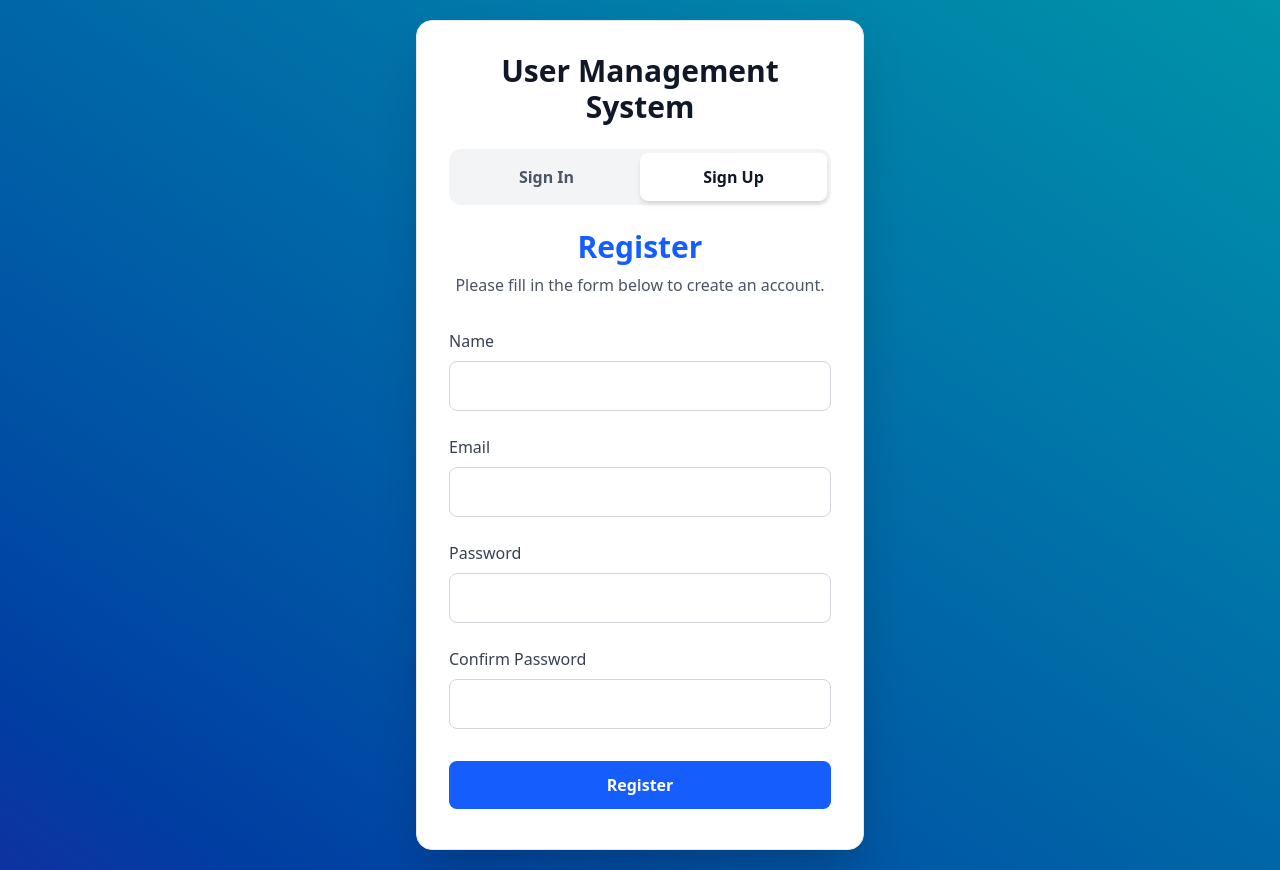
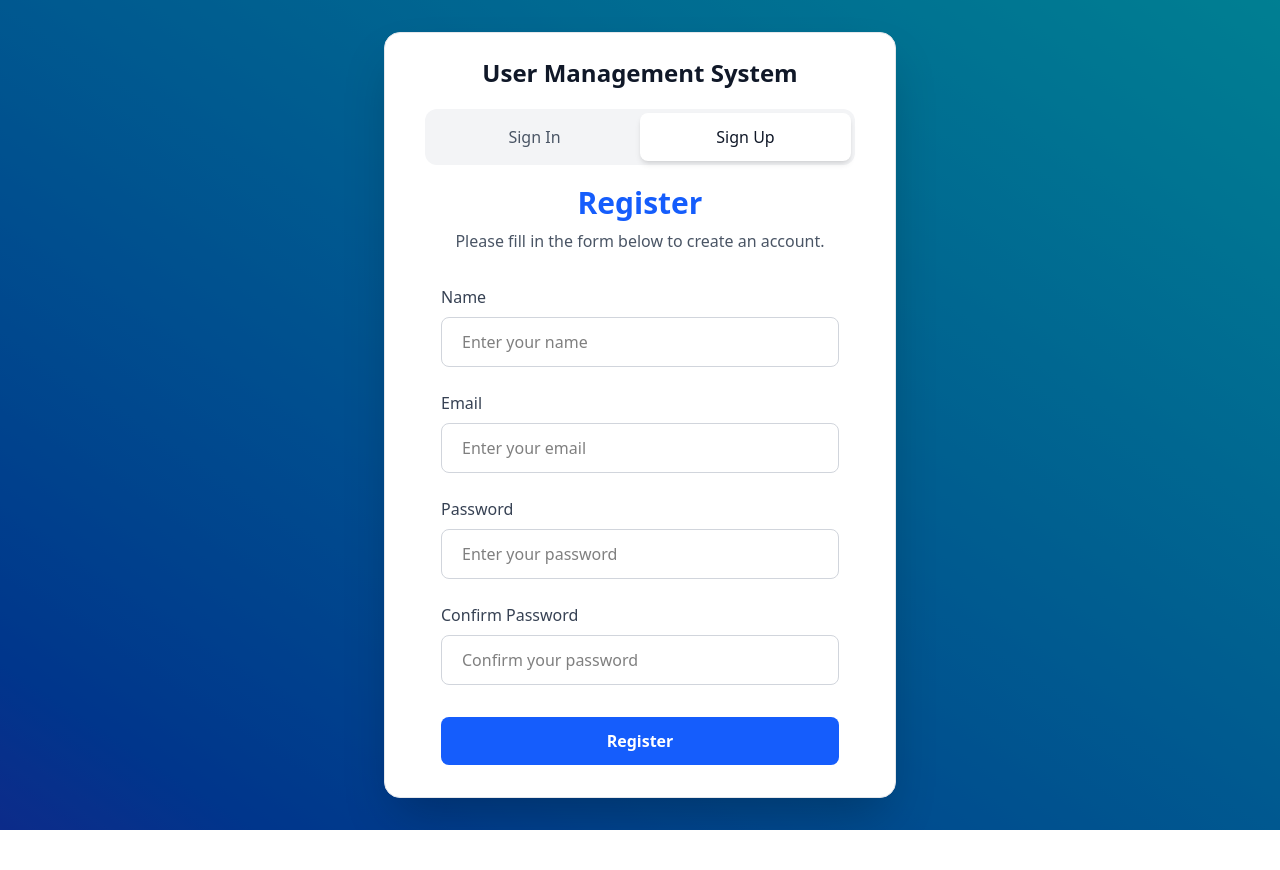
Before and after one commit to Yasintha8/user-management-system, a React (Vite) app in the folder frontend/: page / in a window 1280 px wide. Both pictures are taken after a click on the button "Sign Up". After the commit the page ends 830 px from the top, so only its background shows below. Built offline with nearby package versions, Linux system fonts and the light colour scheme.

Commit message:
update styles

```diff
--- a/frontend/src/components/authPage.jsx
+++ b/frontend/src/components/authPage.jsx
@@ -6,8 +6,6 @@ import Register from "./register";
 
 const AuthPage = () => {
   const location = useLocation();
-
-  // Check location.state for default tab; fallback to login
   const [isLogin, setIsLogin] = useState(true);
 
   useEffect(() => {
@@ -19,24 +17,24 @@ const AuthPage = () => {
   }, [location.state]);
 
   return (
-    <div className="relative min-h-screen flex items-center justify-center px-4 py-5 bg-gradient-to-tr from-blue-700 to-cyan-400">
-      {/* Optional overlay for extra contrast */}
-      <div className="absolute inset-0 bg-black opacity-30 z-0"></div>
+    <div className="relative min-h-screen flex items-center justify-center px-4 py-8 bg-gradient-to-tr from-blue-700 to-cyan-400">
+      {/* Optional overlay */}
+      <div className="absolute inset-0 bg-black opacity-40 z-0"></div>
 
       {/* Card Container */}
-      <div className="relative z-10 w-full max-w-md">
+      <div className="relative z-10 w-full max-w-md sm:max-w-lg mx-auto">
         <div className="bg-white rounded-2xl shadow-2xl border border-gray-200 overflow-hidden">
           {/* Header */}
-          <div className="px-8 pt-8 pb-6">
-            <h1 className="text-3xl font-bold text-center mb-6 text-gray-900">
+          <div className="px-6 pt-6 pb-5 sm:px-10">
+            <h1 className="text-xl sm:text-2xl font-bold text-center mb-5 text-gray-900">
               User Management System
             </h1>
 
             {/* Toggle buttons */}
-            <div className="flex bg-gray-100 rounded-xl p-1 cursor-pointer">
+            <div className="flex bg-gray-100 rounded-xl p-1">
               <button
                 onClick={() => setIsLogin(true)}
-                className={`flex-1 py-3 px-5 text-base font-semibold rounded-lg transition-all duration-300 cursor-pointer ${
+                className={`flex-1 py-2 px-3 sm:py-3 sm:px-6 text-sm sm:text-base font-medium rounded-lg transition-all duration-300 cursor-pointer ${
                   isLogin
                     ? "bg-white text-gray-900 shadow-md"
                     : "text-gray-600 hover:text-gray-900"
@@ -46,7 +44,7 @@ const AuthPage = () => {
               </button>
               <button
                 onClick={() => setIsLogin(false)}
-                className={`flex-1 py-3 px-5 text-base font-semibold rounded-lg transition-all duration-300 cursor-pointer ${
+                className={`flex-1 py-2 px-3 sm:py-3 sm:px-6 text-sm sm:text-base font-medium rounded-lg transition-all duration-300 cursor-pointer ${
                   !isLogin
                     ? "bg-white text-gray-900 shadow-md"
                     : "text-gray-600 hover:text-gray-900"
@@ -58,10 +56,8 @@ const AuthPage = () => {
           </div>
 
           {/* Form Container */}
-          <div className="px-8 pb-10">
-            <div className="min-h-[280px]">
-              {isLogin ? <Login /> : <Register />}
-            </div>
+          <div className="px-6 pb-8 sm:px-10">
+            <div className="min-h-[240px]">{isLogin ? <Login /> : <Register />}</div>
           </div>
         </div>
       </div>
--- a/frontend/src/components/login.jsx
+++ b/frontend/src/components/login.jsx
@@ -40,7 +40,7 @@ const Login = () => {
   }
 
   return (
-    <div className="flex flex-col justify-center min-h-[280px]">
+    <div className="flex flex-col justify-center  min-h-[280px]">
       <h2 className="text-3xl font-semibold mb-2 text-center text-blue-600">Login</h2>
       <p className="text-gray-600 text-center mb-8">Please enter your email and password to login.</p>
 
--- a/frontend/src/components/register.jsx
+++ b/frontend/src/components/register.jsx
@@ -42,7 +42,7 @@ const Register = () => {
   };
 
   return (
-    <div className="flex flex-col justify-center min-h-[280px]">
+    <div className="flex flex-col justify-center px-4">
       <h2 className="text-3xl font-semibold mb-2 text-center text-blue-600">Register</h2>
       <p className="text-center text-gray-600 mb-8">Please fill in the form below to create an account.</p>
 
@@ -54,6 +54,7 @@ const Register = () => {
           value={formData.name}
           onChange={handleChange}
           required
+          placeholder="Enter your name"
           className="w-full border border-gray-300 rounded-lg px-5 py-3 focus:ring-2 focus:ring-blue-400 outline-none mb-6 transition"
         />
 
@@ -64,6 +65,7 @@ const Register = () => {
           value={formData.email}
           onChange={handleChange}
           required
+          placeholder="Enter your email"
           className="w-full border border-gray-300 rounded-lg px-5 py-3 focus:ring-2 focus:ring-blue-400 outline-none mb-6 transition"
         />
 
@@ -74,6 +76,7 @@ const Register = () => {
           value={formData.password}
           onChange={handleChange}
           required
+          placeholder="Enter your password"
           className="w-full border border-gray-300 rounded-lg px-5 py-3 focus:ring-2 focus:ring-blue-400 outline-none mb-6 transition"
         />
 
@@ -84,6 +87,7 @@ const Register = () => {
           value={formData.confirmPassword}
           onChange={handleChange}
           required
+          placeholder="Confirm your password"
           className="w-full border border-gray-300 rounded-lg px-5 py-3 focus:ring-2 focus:ring-blue-400 outline-none mb-8 transition"
         />
 
```
